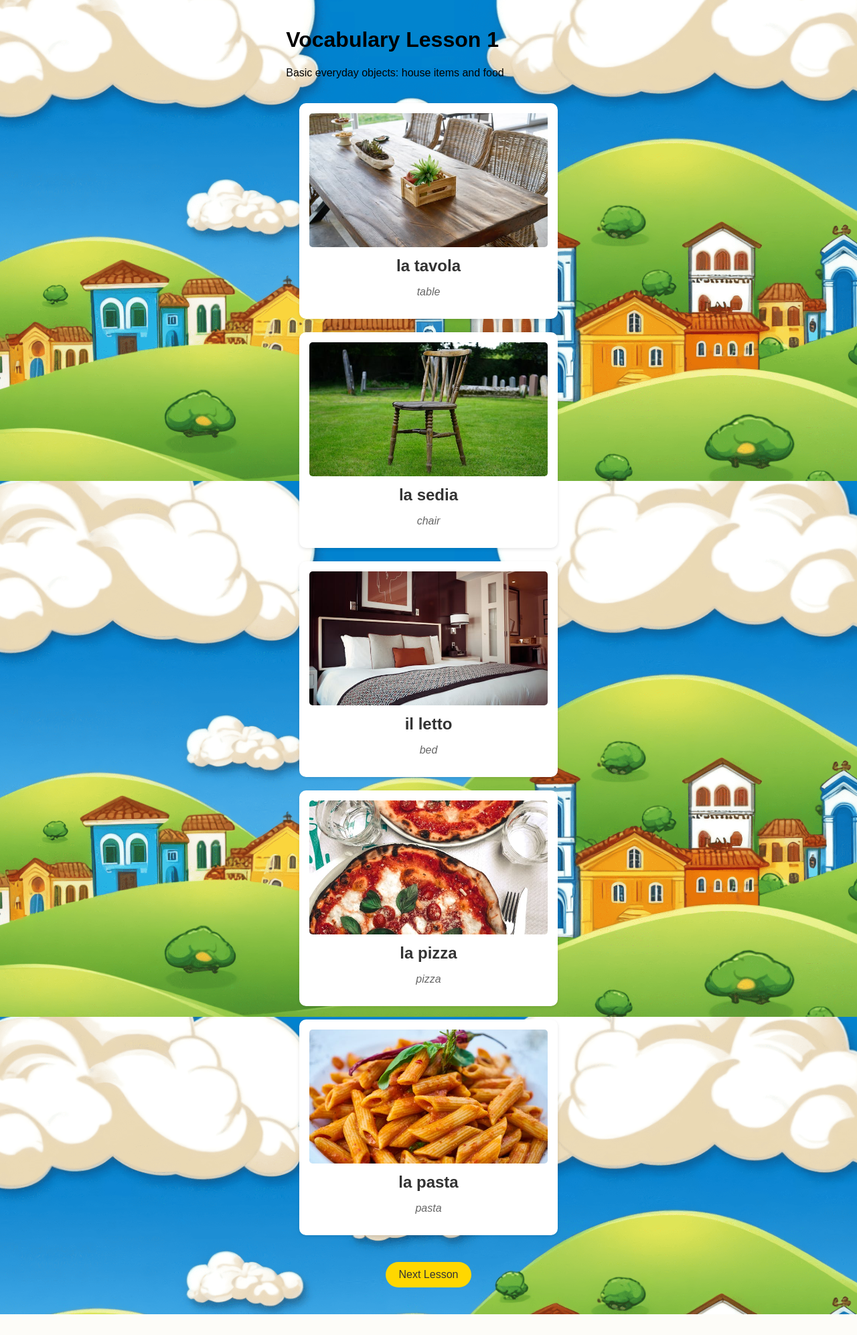
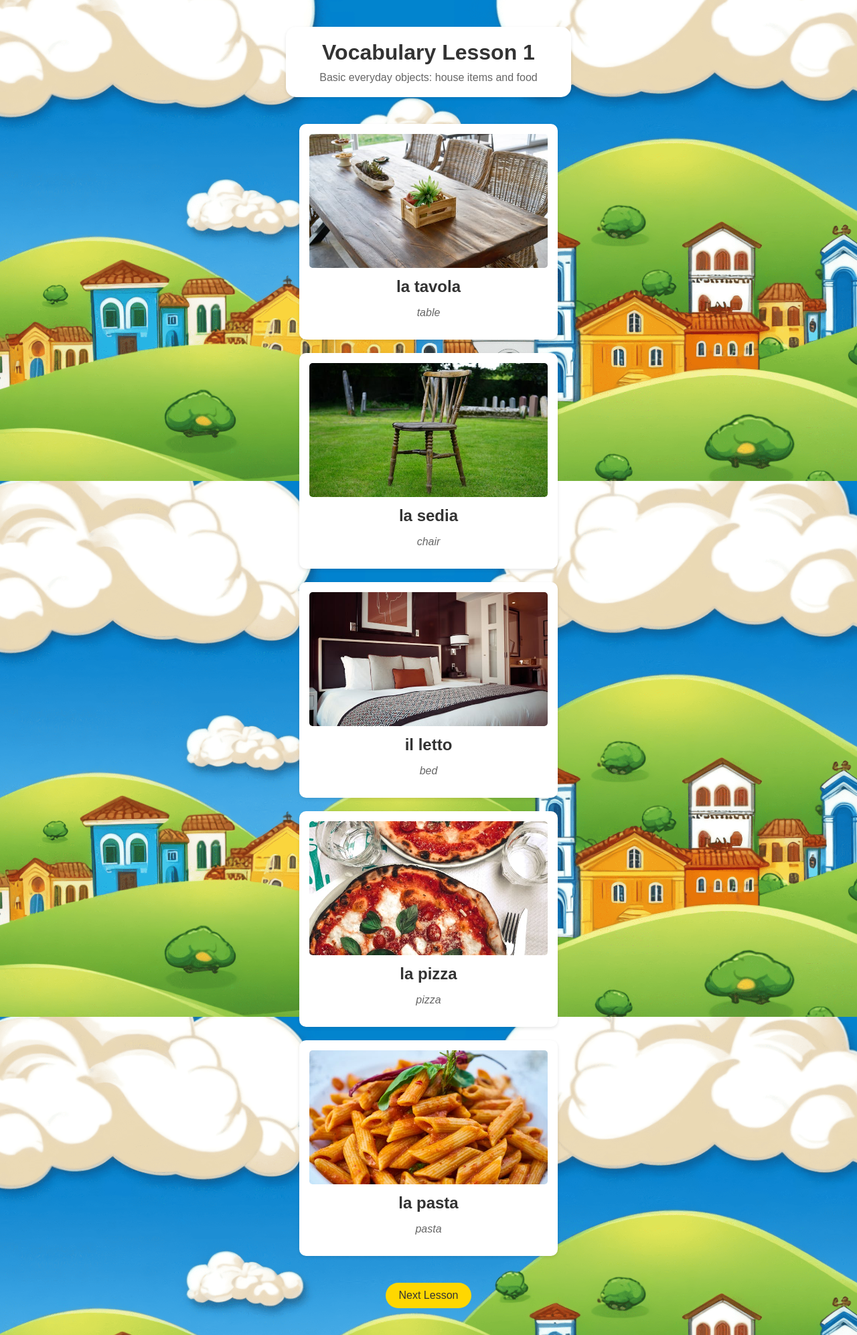
Before and after one commit to AlessioDiB/I_Learn_Italiano, a Flask app: page /learning/vocabulary/1 in a window 1280 px wide. Shown: the part 82-2075 px from the top of the page at 67% size. Before the commit the page ends 2044 px from the top, so only its background shows below. Run offline with Flask 3, Linux system fonts and the light colour scheme.

Commit message:
further development

```diff
--- a/static/css/main.css
+++ b/static/css/main.css
@@ -291,3 +291,43 @@ body, html {
 .coming-soon:hover {
     transform: none;
 }
+
+
+.lesson-header {
+    background-color: white;
+    border-radius: 15px;
+    padding: 20px;
+    margin: 20px 0;
+    text-align: center;  /* Center align the text */
+    width: 100%;         /* Full width */
+    box-shadow: 0 2px 5px rgba(0,0,0,0.1);  /* Optional: adds subtle shadow */
+}
+
+.lesson-header h1 {
+    margin: 0 0 10px 0;
+    color: #333;
+}
+
+.lesson-description {
+    margin: 0;
+    color: #666;
+}
+
+/* Make sure the content div has proper spacing */
+.content {
+    max-width: 1200px;
+    margin: 0 auto;
+    padding: 20px;
+    display: flex;
+    flex-direction: column;
+    align-items: center;  /* Centers content horizontally */
+}
+
+/* Ensure vocabulary grid is properly aligned */
+.vocabulary-grid {
+    width: 100%;         /* Full width */
+    display: grid;
+    grid-template-columns: repeat(auto-fit, minmax(250px, 1fr));
+    gap: 20px;
+    padding: 20px 0;     /* Add vertical padding */
+}
--- a/templates/vocabulary_lesson.html
+++ b/templates/vocabulary_lesson.html
@@ -29,10 +29,11 @@
 
     <div class="lesson-navigation">
         {% if lesson_number > 1 %}
-        <a href="{{ url_for('vocabulary_lesson', lesson_number=lesson_number-1) }}" class="nav-button">Previous Lesson</a>
+            <a href="{{ url_for('learning.vocabulary_lesson', lesson_number=lesson_number-1) }}" class="nav-button">Previous Lesson</a>
         {% endif %}
+
         {% if lesson_number < 2 %}
-        <a href="{{ url_for('vocabulary_lesson', lesson_number=lesson_number+1) }}" class="nav-button">Next Lesson</a>
+            <a href="{{ url_for('learning.vocabulary_lesson', lesson_number=lesson_number+1) }}" class="nav-button">Next Lesson</a>
         {% endif %}
     </div>
 </div>
```
Also changed, not shown: instance/test.db.
